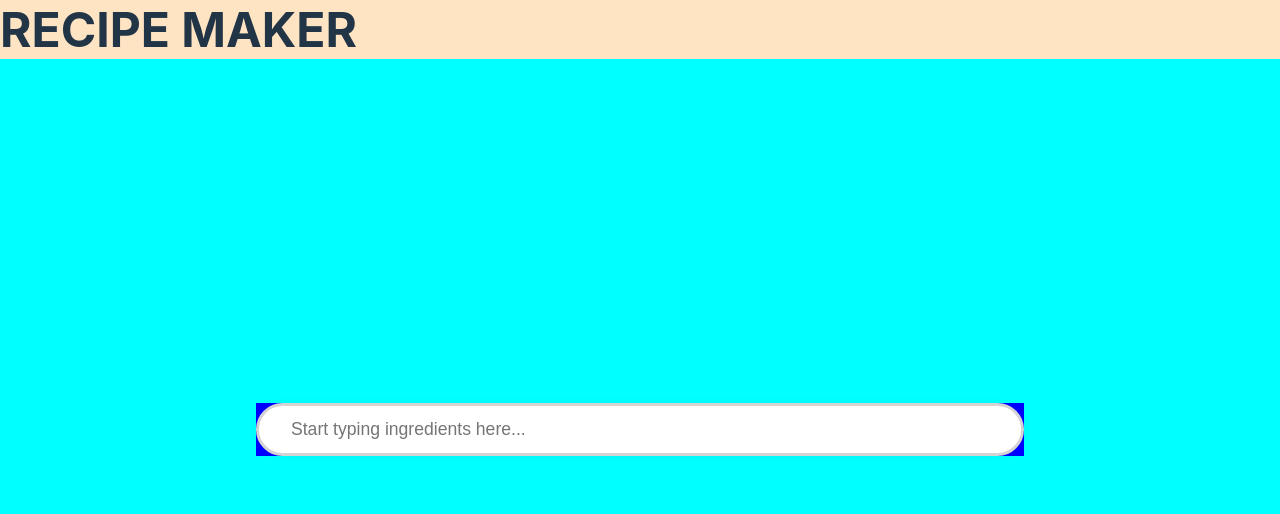
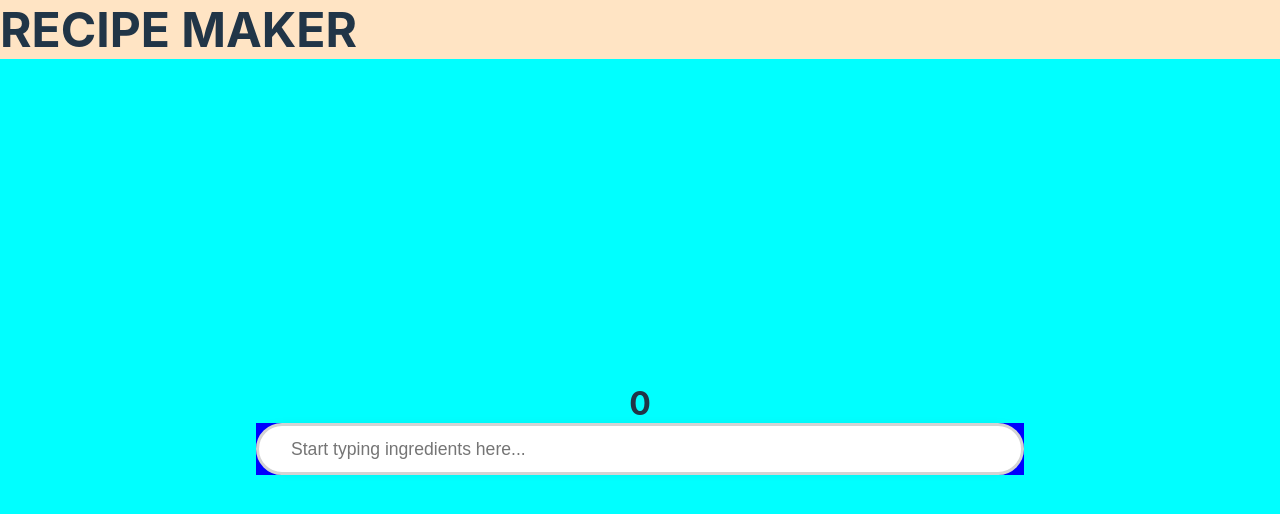
Before and after one commit to tarikmetin/Nutricount, a React (Vite) app: page / in a window 1280 px wide. Shown: the top 514 px of the page. Built offline with nearby package versions, Linux system fonts and the light colour scheme.

Commit message:
functions-done

```diff
--- a/src/App.jsx
+++ b/src/App.jsx
@@ -3,17 +3,13 @@ import Header from "./components/Header";
 import SearchBar from "./components/SearchBar";
 import SearchResults from "./components/SearchResults";
 import SelectedIngredients from "./components/SelectedIngredients";
+import NutritionDisplay from "./components/NutritionDisplay";
 
 export const Context = createContext();
 export const NutritionContext = createContext();
 
 function App() {
-  const [nutritionValues, setNutritionValues] = useState({
-    fat: 0,
-    carbohydrate: 0,
-    protein: 0,
-    calories: 0,
-  });
+  const [nutritionValues, setNutritionValues] = useState([]);
   const [input, setInput] = useState("");
   const [selectedIngredient, setSelectedIngredient] = useState({});
   const [foundIngredients, setFoundIngredients] = useState([]);
@@ -59,6 +55,7 @@ function App() {
           <div className="App" onClick={(e) => handleClickCloseSearch(e)}>
             <Header />
             <div className="interface-container">
+              <NutritionDisplay nutritionValues={nutritionValues} />
               <SearchBar
                 setFoundIngredients={setFoundIngredients}
                 setSearchOpen={setSearchOpen}
--- /dev/null
+++ b/src/components/NutritionDisplay.jsx
@@ -0,0 +1,19 @@
+import { useEffect, useState } from "react";
+
+export default function NutritionDisplay({ nutritionValues }) {
+  const [totalCal, setTotalCal] = useState(0);
+
+  useEffect(() => {
+    setTotalCal(
+      nutritionValues
+        .map((item) => item.calories)
+        .reduce((acc, cur) => +acc + +cur, +0)
+    );
+  }, [nutritionValues]);
+
+  return (
+    <div>
+      <h1>{totalCal}</h1>
+    </div>
+  );
+}
--- a/src/components/SelectedIngredient.jsx
+++ b/src/components/SelectedIngredient.jsx
@@ -1,5 +1,13 @@
-import { useState, useContext } from "react";
+import { useState, useContext, useEffect } from "react";
 import { NutritionContext } from "../App";
+
+//Filter function
+function filterObjects(ingredientArr) {
+  return ingredientArr.filter(
+    (ele, ind) =>
+      ind === ingredientArr.findIndex((elem) => elem.name === ele.name)
+  );
+}
 
 export default function SelectedIngredient({ ingredientInfo }) {
   const [
@@ -8,20 +16,35 @@ export default function SelectedIngredient({ ingredientInfo }) {
     },
   ] = useContext(NutritionContext);
 
-  console.log(nutritionValues);
-
-  //State value is accepted as 100 gr as default
+  //Quantity of selected ingredient is accepted as 100 gr as default
   const [quantity, setQuantity] = useState(100);
 
   //Calculation of nutrition values based on the given quantity
   const calculatedNutrition = {
-    calories: `${(ingredientInfo.calories / 100) * quantity}`,
+    name: `${ingredientInfo.name}`,
+    fat: `${(ingredientInfo.fat / 100) * quantity}`,
+    protein: `${(ingredientInfo.protein / 100) * quantity}`,
+    carbohydrates: `${(ingredientInfo.carbohydrates / 100) * quantity}`,
+    calories: `${Math.floor((ingredientInfo.calories / 100) * quantity)}`,
   };
 
-  //Every change on the input value is register the quantity
+  //Every change on the input value is register the quantity and also updates the
   function handleSetQuantity(e) {
     setQuantity(e.target.value);
+    setNutritionValues(
+      //Not to duplicate the same object over and over again...
+      filterObjects([calculatedNutrition, ...nutritionValues])
+    );
   }
+
+  //This function allows setNutritionValues to be set immediately after the component mounted.
+  useEffect(
+    () =>
+      setNutritionValues(
+        filterObjects([calculatedNutrition, ...nutritionValues])
+      ),
+    []
+  );
 
   return (
     <div className="ingredient-info-card">
--- a/src/components/SelectedIngredients.jsx
+++ b/src/components/SelectedIngredients.jsx
@@ -1,6 +1,7 @@
 import SelectedIngredient from "./SelectedIngredient";
 import { useState, useEffect } from "react";
 
+//Function filters out the duplicate objects
 function filterObjects(ingredientArr) {
   return ingredientArr
     .filter(
@@ -15,8 +16,10 @@ export default function SelectedIngredients({ selectedIngredient }) {
 
   // const imgUrl = response[0]?.urls.thumb;
 
+  //The list of picked ingredients from the searchbar
   const [selectedIngredientList, setSelectedIngredientList] = useState([]);
 
+  //This function adds the ingredient into the list everytime there is a change in the selected ingredient
   useEffect(() => {
     const filteredIngredientList = filterObjects([
       ...selectedIngredientList,
--- a/src/constants/ingredientsData.js
+++ b/src/constants/ingredientsData.js
@@ -2,21 +2,21 @@ export const INGREDIENTS = [
   {
     name: "Chicken Breast",
     fat: 3.6,
-    carbohydrate: 0,
+    carbohydrate: 0.1,
     protein: 31,
     calories: 165,
   },
   {
     name: "Chicken Thighs",
     fat: 8,
-    carbohydrate: 0,
+    carbohydrate: 0.1,
     protein: 24,
     calories: 177,
   },
   {
     name: "Ribeye Steak",
     fat: 22,
-    carbohydrate: 0,
+    carbohydrate: 0.1,
     protein: 24,
     calories: 291,
   },
```
